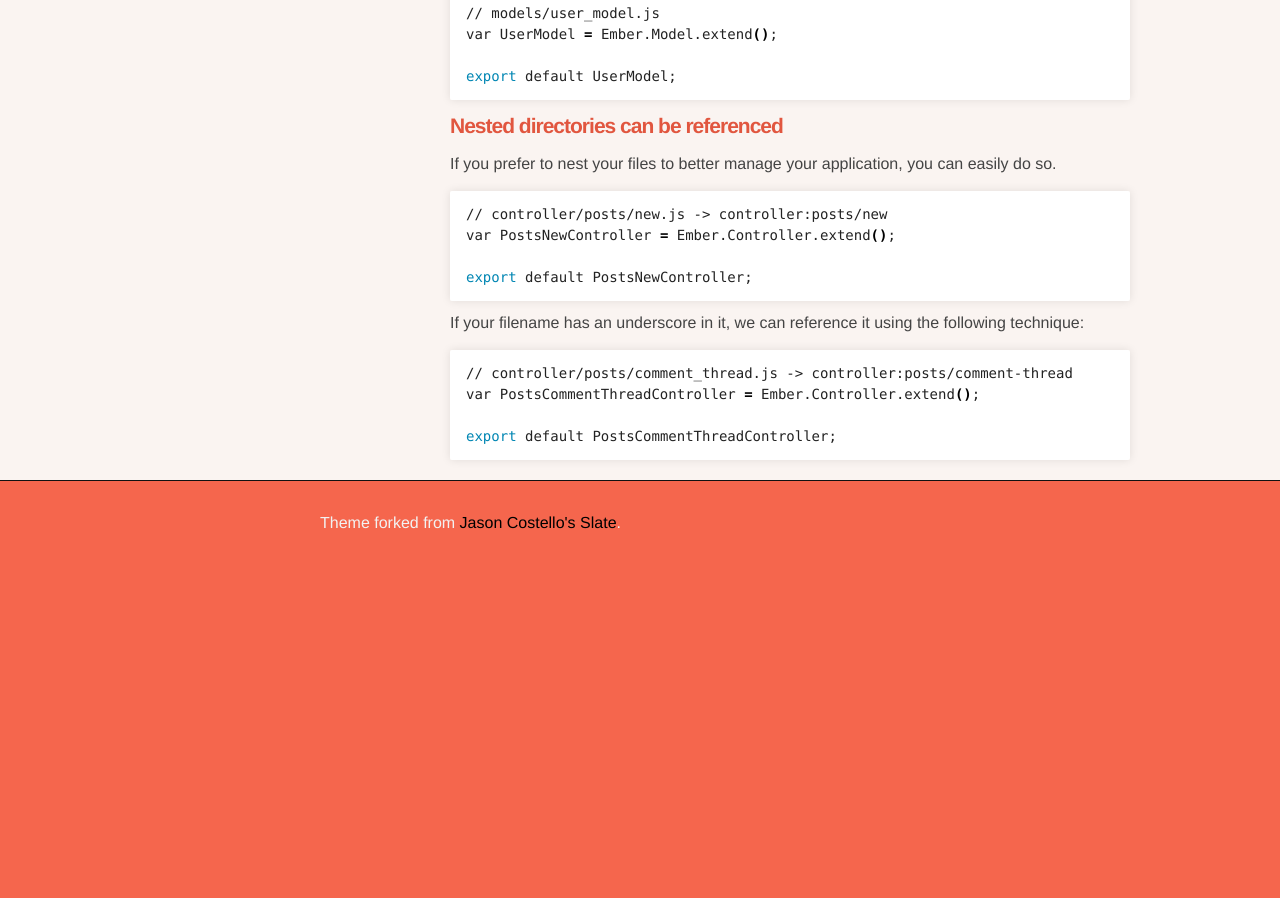
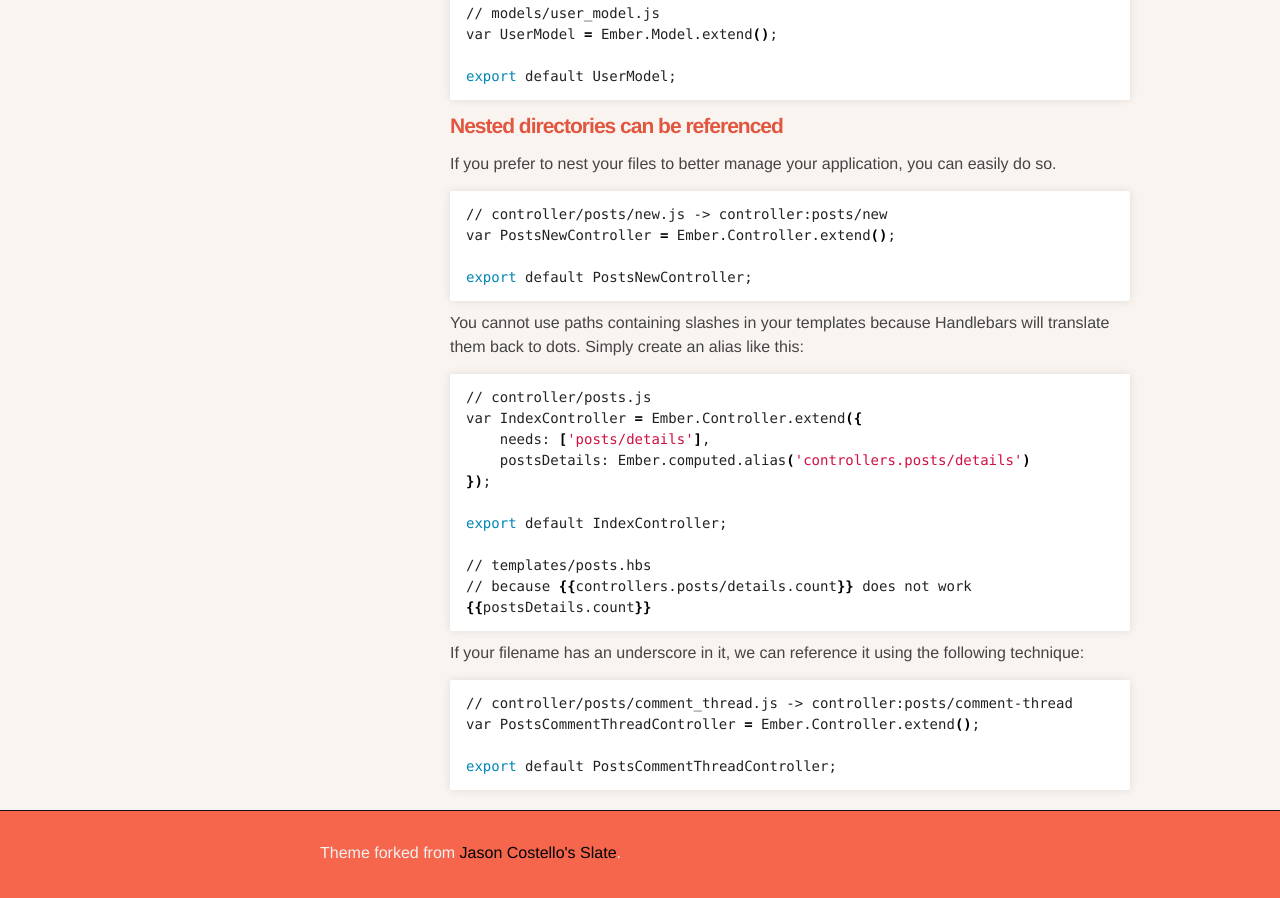
Before and after one commit to stefanpenner/ember-app-kit, a Jekyll site: the page built from guides/naming-conventions.md, in a window 1280 px wide and 900 px high, scrolled down 1453 px. Built offline with Jekyll 4.4.1, drawn with Linux system fonts in a browser that asks for light colours; before the commit the page ends 2023 px from its top, so only the background shows below that.

Commit message:
Add note about Handlebars and nested controllers

```diff
--- a/guides/naming-conventions.md
+++ b/guides/naming-conventions.md
@@ -78,6 +78,23 @@ var PostsNewController = Ember.Controller.extend();
 export default PostsNewController;
 {% endhighlight %}
 
+You cannot use paths containing slashes in your templates because Handlebars will translate them back to dots. Simply create an alias like this:
+
+{% highlight sh %}
+// controller/posts.js
+var IndexController = Ember.Controller.extend({
+    needs: ['posts/details'],
+    postsDetails: Ember.computed.alias('controllers.posts/details')
+});
+
+export default IndexController;
+{% raw %}
+// templates/posts.hbs
+// because {{controllers.posts/details.count}} does not work
+{{postsDetails.count}}
+{% endraw %}
+{% endhighlight %}
+
 If your filename has an underscore in it, we can reference it using the following technique:
 
 {% highlight sh %}
```
